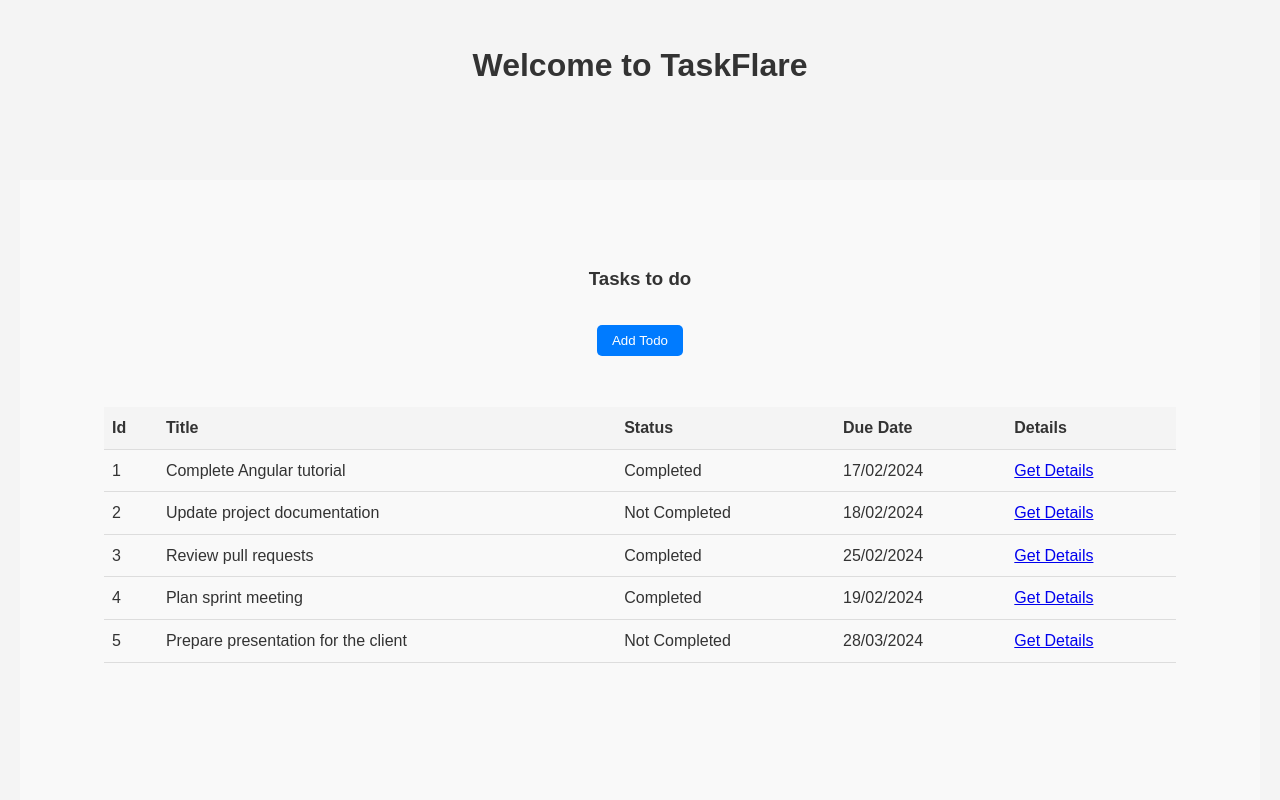
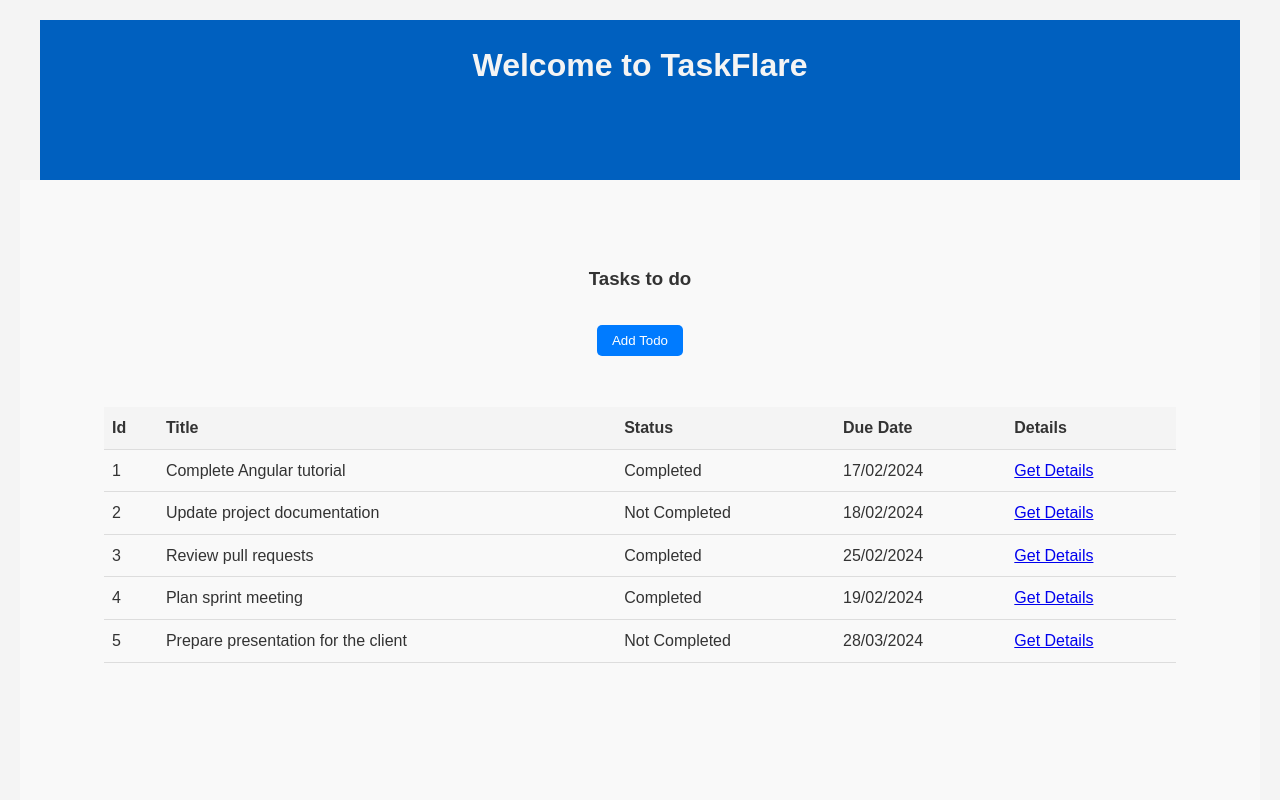
Before and after one commit to imkanhaiya/task-flare, an Angular app: page / in a window 1280 px wide. Shown: the top 800 px of the page. Built offline with nearby package versions, Linux system fonts and the light colour scheme; data requests are answered from the project's data file.

Commit message:
Chage header color scheme

```diff
--- a/src/app/header/header.component.css
+++ b/src/app/header/header.component.css
@@ -4,10 +4,11 @@
     flex-direction: column;
     min-height: 20vh;
     max-height: 20vh;
+    background-color: #0060BF;
   }
 
   header h1 {
     margin: 0;
-    color: #333;
+    color: #f4f4f4;
     text-align: center;
   }
```
